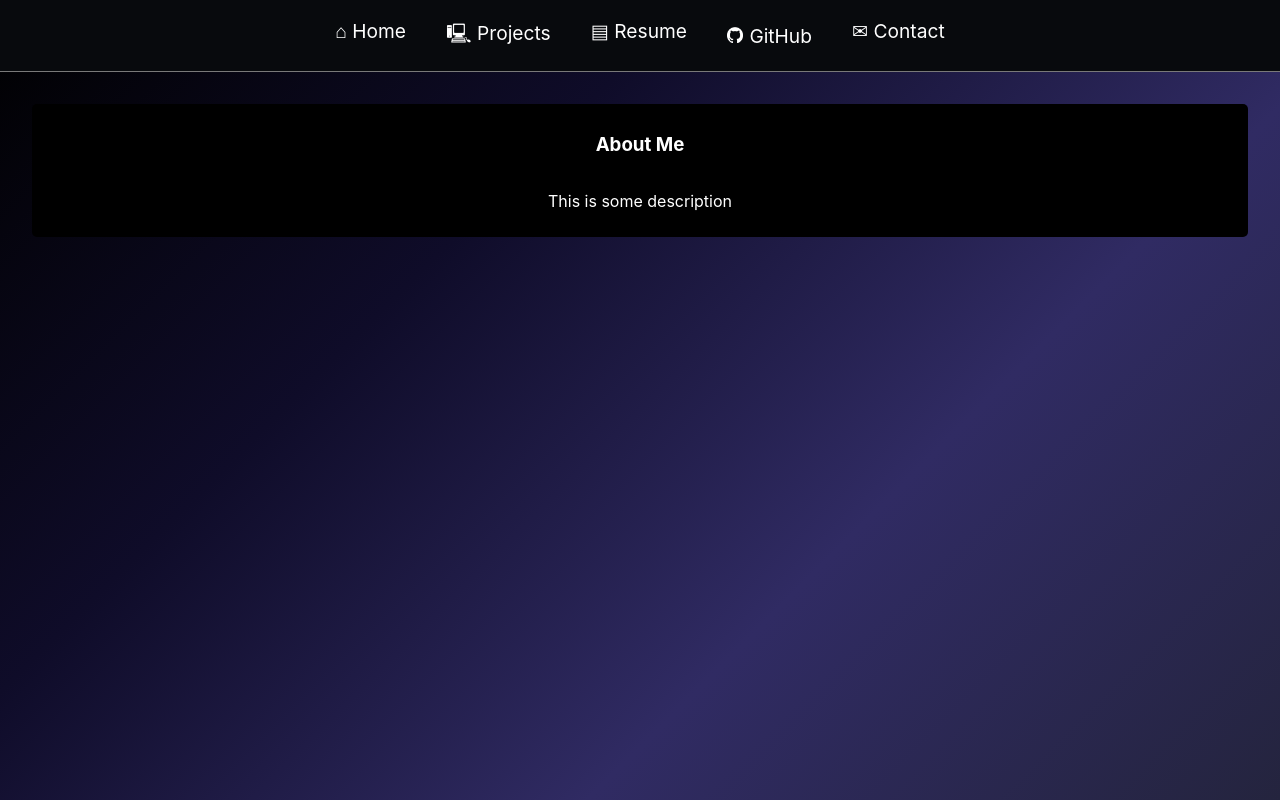
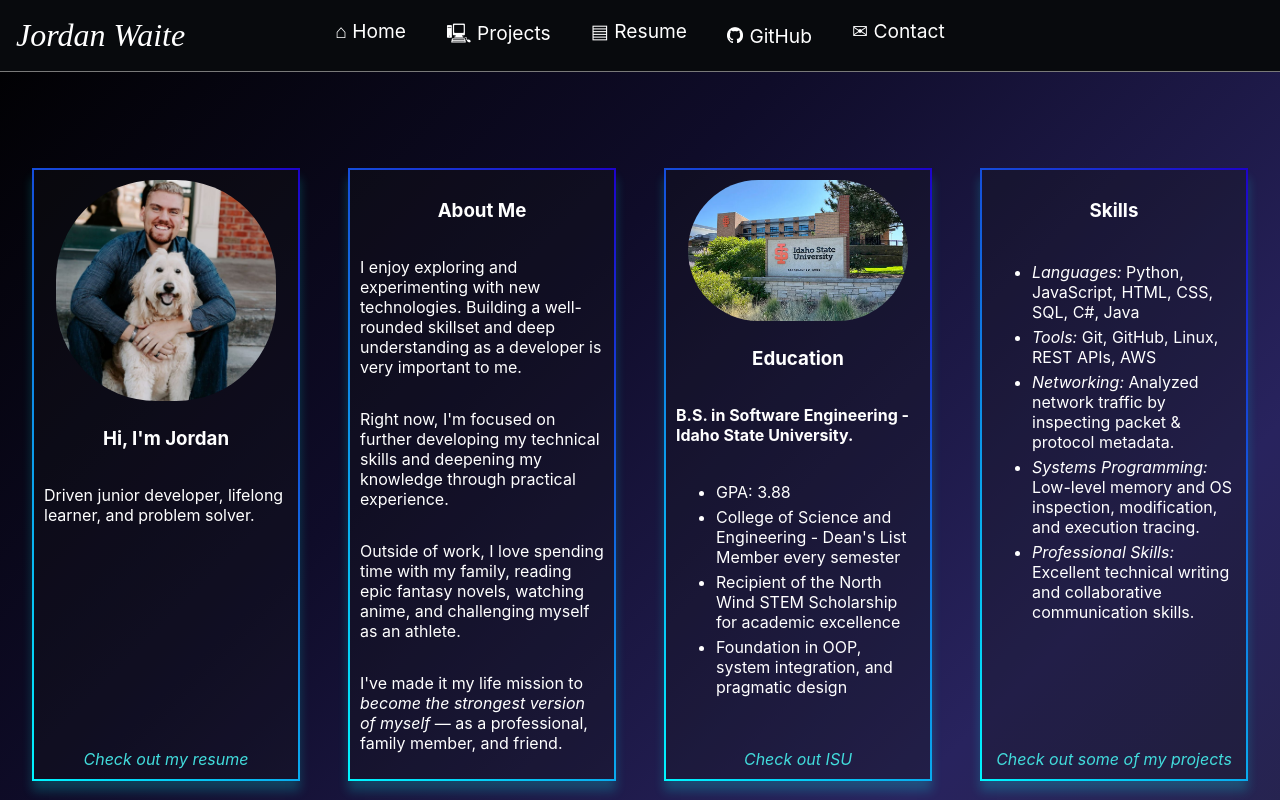
Before and after one commit to Jordan1819/personal_portfolio, a React (Vite) app: page / in a window 1280 px wide. Shown: the top 800 px of the page. Built offline with nearby package versions, Linux system fonts and the light colour scheme.

Commit message:
Further development and styling on home page

```diff
--- a/src/components/HomeCard.jsx
+++ b/src/components/HomeCard.jsx
@@ -1,14 +1,44 @@
 {/* HomeCard.jsx */}
 
+import { Link } from 'react-router-dom';
 import '../../styles/homecard.css';
 
-export default function HomeCard({ title, description, link }) {
+export default function HomeCard({
+    image,
+    title,
+    description,
+    link,
+    linkDescription,
+    imageAlt,
+    internal = false,
+    children }) {
     return (
         <div className="home-card">
+        {image && (
+            <div className="home-card-image">
+                <img src={image} alt={imageAlt} />
+            </div>
+        )}
             <h3 className="home-card-title">{title}</h3>
-            <p className="home-card-description">{description}</p>
+            {description && <p>{description}</p>}
+
+            {children}
+
             {link && (
-                <a href={link} className="home-card-link">Learn More</a>
+                internal ? (
+                <Link to={link} className="home-card-link">
+                    {linkDescription}
+                </Link>
+                ) : (
+                <a
+                    href={link}
+                    target="_blank"
+                    rel="noopener noreferrer"
+                    className="home-card-link"
+                >
+                    {linkDescription}
+                </a>
+                )
             )}
         </div>
     );
--- a/src/components/Navbar.jsx
+++ b/src/components/Navbar.jsx
@@ -11,6 +11,10 @@ export default function Navbar() {
 
   return (
     <nav>
+      {/* Brand/Name */}
+      <div className="nav-brand">
+        Jordan Waite
+      </div>
 
       {/* Hamburger Menu */}
       <div className={`hamburger ${menuOpen ? 'open' : ''}`} onClick={toggleMenu}>
--- a/src/pages/Home.jsx
+++ b/src/pages/Home.jsx
@@ -22,6 +22,9 @@
 {/* Home.jsx */}
 
 import HomeCard from '../components/HomeCard';
+import  '../../styles/home.css';
+import profileImg from '../../images/meAndSandy.jpg';
+import isuImg from '../../images/ISU.jpg';
 
 export default function Home() {
     return (
@@ -29,11 +32,91 @@ export default function Home() {
             <main>
                 <div className="home-card-container">
                     <HomeCard
-                        title="About Me"
-                        description="This is some description"
-                        link=""
-                    />
+                            title="Hi, I'm Jordan"
+                            image={profileImg}
+                            imageAlt="Jordan and his cute goldendoodle dog Sandy."
+                            link="/resume"
+                            internal
+                            linkDescription="Check out my resume"
+                        >
+                        <p>
+                        Driven junior developer, lifelong learner, and problem solver.
+                        </p>
+                    </HomeCard>
 
+                    <HomeCard
+                            title="About Me"
+                            link=""
+                        >
+                        <p>
+                        I enjoy exploring and experimenting with new technologies. Building a well-rounded skillset and deep understanding as a developer is very important to me.
+                        </p>
+                        <p>
+                        Right now, I'm focused on further developing my technical skills and deepening my knowledge through practical experience.
+                        </p>
+                        <p>
+                        Outside of work, I love spending time with my family, reading epic fantasy novels, watching anime, and challenging myself as an athlete.
+                        </p>
+                        <p>
+                        I've made it my life mission to <i>become the strongest version of myself</i> — as a professional, family member, and friend.
+                        </p>
+                    </HomeCard>
+
+                    <HomeCard
+                            title="Education"
+                            image={isuImg}
+                            imageAlt="A beautiful photo of Idaho State University Campus."
+                            link="https://www.isu.edu/"
+                            linkDescription="Check out ISU"
+                        >
+                        <p>
+                        <b>B.S. in Software Engineering - Idaho State University.</b>
+                        </p>
+                        <ul className="education-home-card-list">
+                            <li>GPA: 3.88</li>
+                            <li>College of Science and Engineering - Dean's List Member every semester</li>
+                            <li>Recipient of the North Wind STEM Scholarship for academic excellence</li>
+                            <li>Foundation in OOP, system integration, and pragmatic design</li>
+                        </ul>
+                    </HomeCard>
+
+                    <HomeCard
+                            title="Skills"
+                            link="/projects"
+                            internal
+                            linkDescription="Check out some of my projects"
+                        >
+                        <ul className="skills-home-card-list">
+                            <li><i>Languages:</i> Python, JavaScript, HTML, CSS, SQL, C#, Java</li>
+                            <li><i>Tools:</i> Git, GitHub, Linux, REST APIs, AWS</li>
+                            <li><i>Networking:</i> Analyzed network traffic by inspecting packet & protocol metadata.</li>
+                            <li><i>Systems Programming:</i> Low-level memory and OS inspection, modification, and execution tracing.</li>
+                            <li><i>Professional Skills:</i> Excellent technical writing and collaborative communication skills.</li>
+
+                        </ul>
+                    </HomeCard>
+
+                    <HomeCard
+                            title="Jordan Waite"
+                            image={profileImg}
+                            imageAlt="Jordan and his cute goldendoodle dog Sandy."
+                            link=""
+                        >
+                        <p>
+                        Driven junior developer, lifelong learner, and problem solver.
+                        </p>
+                    </HomeCard>
+
+                    <HomeCard
+                            title="Jordan Waite"
+                            image={profileImg}
+                            imageAlt="Jordan and his cute goldendoodle dog Sandy."
+                            link=""
+                        >
+                        <p>
+                        Driven junior developer, lifelong learner, and problem solver.
+                        </p>
+                    </HomeCard>
                 </div>
             </main>
         </div>
--- a/styles/base.css
+++ b/styles/base.css
@@ -9,7 +9,7 @@
       margin: 0;
       padding: 0;
       font-family: -apple-system, BlinkMacSystemFont, "Segoe UI", Helvetica, Arial, sans-serif;
-      background: linear-gradient(135deg, #000000, #0f0c29, #302b63, #24243e);
+      background: linear-gradient(135deg, #000000, #0f0c29, #28235e, #24243e);
       color: #ffffff;
       min-height: 100vh;
 
--- /dev/null
+++ b/styles/home.css
@@ -0,0 +1,10 @@
+.home-card-container {
+    display: grid;
+    grid-template-columns: repeat(auto-fit, minmax(260px, 1fr));
+    gap: 3rem;
+    margin-top: 2rem;
+}
+
+li {
+    margin-top: 5px;
+}
--- a/styles/homecard.css
+++ b/styles/homecard.css
@@ -1,8 +1,53 @@
+/* homecard.css */
+
 .home-card {
-    border-radius: 5px;
-    background-color: black;
+    position: relative;
+    background-color: rgba(20, 20, 20, 0.3);
     padding: 10px;
     display: flex;
     flex-direction: column;
     align-items: center;
+
+    border: 2px solid;
+    border-image-slice: 1;
+    border-image-source: linear-gradient(45deg, #00f5ff, #1e03ca);
+    box-shadow: 0 10px 10px rgba(0, 255, 255, 0.2);
+    transition: box-shadow 2s ease;
+
+    margin-top: 2rem;
 }
+
+.home-card:hover {
+    box-shadow: 0 15px 30px rgba(0, 255, 255, 0.5);
+}
+
+.home-card-image {
+    width: 90%;
+    height: auto;
+    overflow: hidden;
+    margin-bottom: .5rem;
+    display: block;
+    border-radius: 100px;
+}
+
+.home-card-image img {
+  width: 100%;          /* Stretch to fit container width */
+  height: auto;         /* Maintain aspect ratio */
+  display: block;       /* Removes inline spacing */
+  object-fit: cover;    /* Optional: crop image nicely if height is fixed */
+}
+
+
+
+.home-card-link {
+    color: rgb(66, 220, 220);
+    text-decoration: none;
+    border-top: none;
+    transition: scale .5s ease;
+    margin-top: auto;
+    font-style: italic;
+}
+
+.home-card-link:hover {
+    scale: 1.1;
+}
--- a/styles/navbar.css
+++ b/styles/navbar.css
@@ -2,6 +2,7 @@
   /* ============= Navigation Bar Styles ============== */
   nav {
     display: flex;
+    position: sticky;
     justify-content: center;
     align-items: center;
     background-color: #080a0d;
@@ -89,6 +90,15 @@
     padding: 2rem;
   }
 
+  .nav-brand {
+    position: absolute;
+    left: 1rem;
+    font-family: "Monotype Corsiva", cursive;
+    font-size: 2rem;
+    font-style: italic;
+    margin-right: auto;
+    cursor: default;
+  }
 
 /* === Hamburger Icon Styling === */
 .hamburger {
@@ -107,7 +117,7 @@
 }
 
 /* *********** MOBILE STYLES *********** */
-@media (max-width: 800px) {
+@media (max-width: 950px) {
   .nav-right {
     display: flex;
     flex-direction: column;
@@ -164,8 +174,11 @@
 
   nav {
     justify-content: center;
-    position: relative;
+    position: sticky;
+    top: 0;
     padding: 2rem;
+    z-index: 1;
+
   }
 
   .githubLink {
@@ -192,5 +205,10 @@
     gap: 0.4rem;
   }
 
+  .nav-brand {
+    right: 1rem;
+    left: auto;
+  }
+
 
 }
```
Also changed, not shown: images/ISU.jpg (added), images/meAndSandy.jpg (added).
